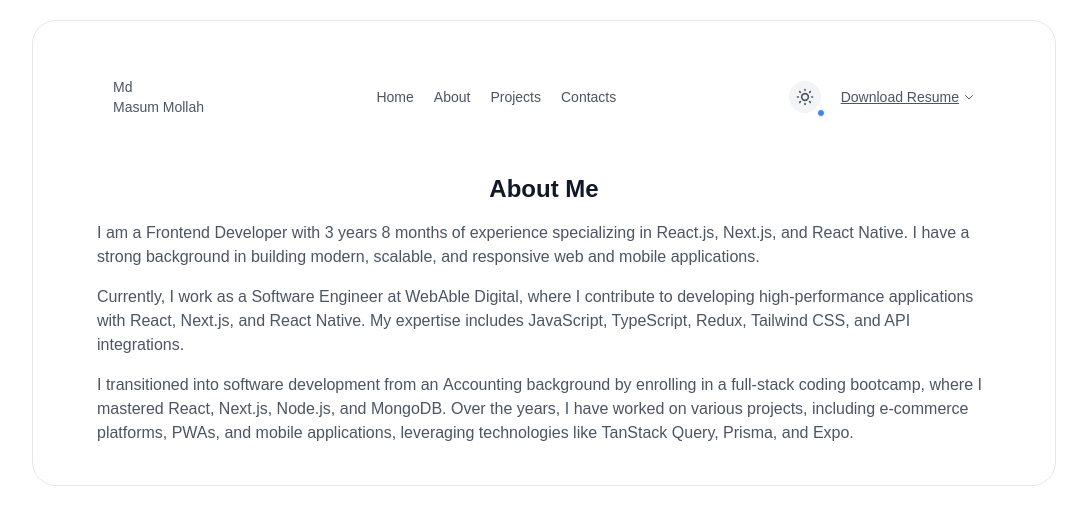
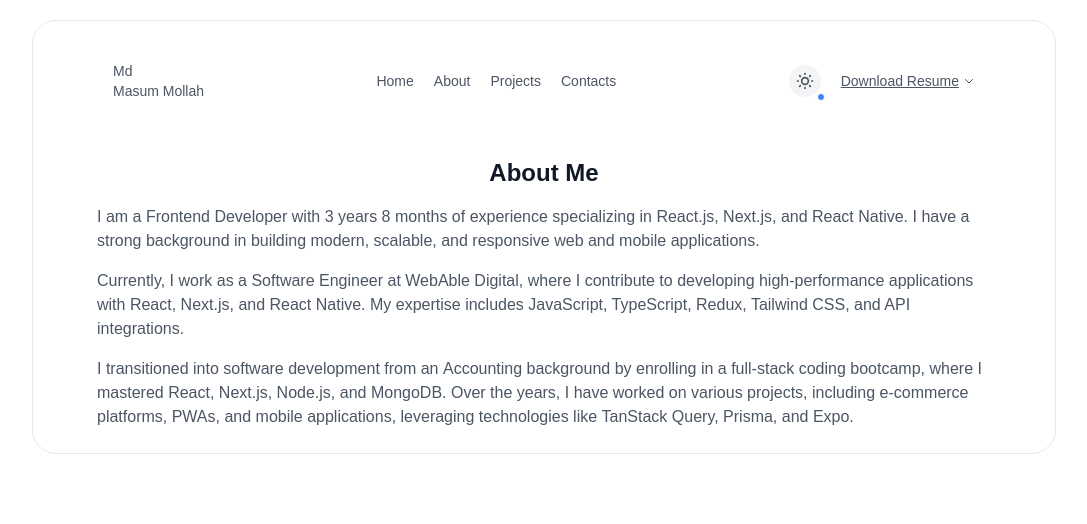
Before and after one commit to masum-diu/portfolio-front-end-developer, a Next.js app: page /about in a window 1280 px wide. Shown: the top 524 px of the page, without its empty margins (96-1183 px from the left). Built offline with nearby package versions, Linux system fonts and the light colour scheme.

Commit message:
issssdfsdlkf

```diff
--- a/src/pages/about.js
+++ b/src/pages/about.js
@@ -7,7 +7,7 @@ const about = () => {
       className="bg-white dark:bg-[#121212] p-4 sm:p-5"
       style={{ minHeight: "100vh" }}
     >
-      <div className="border border-gray-200 dark:border-[#F5F5F5] max-w-screen-lg mx-auto text-gray-900 dark:text-white rounded-3xl px-4 sm:px-8 md:px-16 py-10">
+      <div className="border border-gray-200 dark:border-[#F5F5F5] max-w-screen-lg mx-auto text-gray-900 dark:text-white rounded-3xl px-4 sm:px-8 md:px-16 py-6">
         <Layout>
           <div className="flex flex-col gap-4 mt-10">
             <h1 className="text-2xl font-bold text-center">About Me</h1>
--- a/src/pages/contacts.js
+++ b/src/pages/contacts.js
@@ -5,7 +5,7 @@ import Link from "next/link";
 const Contacts = () => {
   return (
     <div className="bg-white dark:bg-[#121212] min-h-screen p-4 sm:p-5 transition-colors duration-300">
-      <div className="border border-gray-200 dark:border-[#F5F5F5] max-w-screen-lg mx-auto text-gray-900 dark:text-white rounded-3xl px-4 sm:px-8 md:px-16 py-10">
+      <div className="border border-gray-200 dark:border-[#F5F5F5] max-w-screen-lg mx-auto text-gray-900 dark:text-white rounded-3xl px-4 sm:px-8 md:px-16 py-6">
         <Layout>
           <div className="flex flex-col gap-8 mt-10">
             <h1 className="text-3xl sm:text-4xl font-bold text-center">
--- a/src/pages/projects.js
+++ b/src/pages/projects.js
@@ -78,7 +78,7 @@ const Projects = () => {
 
   return (
     <div className="bg-white dark:bg-[#121212] min-h-screen p-4 sm:p-5 transition-colors duration-300">
-      <div className="border border-gray-200 dark:border-[#F5F5F5] max-w-screen-lg mx-auto text-gray-900 dark:text-white rounded-3xl px-4 sm:px-8 md:px-16 py-10">
+      <div className="border border-gray-200 dark:border-[#F5F5F5] max-w-screen-lg mx-auto text-gray-900 dark:text-white rounded-3xl px-4 sm:px-8 md:px-16 py-6">
         <Layout>
           <div className="flex flex-col gap-8 mt-10">
             <div className="text-center">
```
